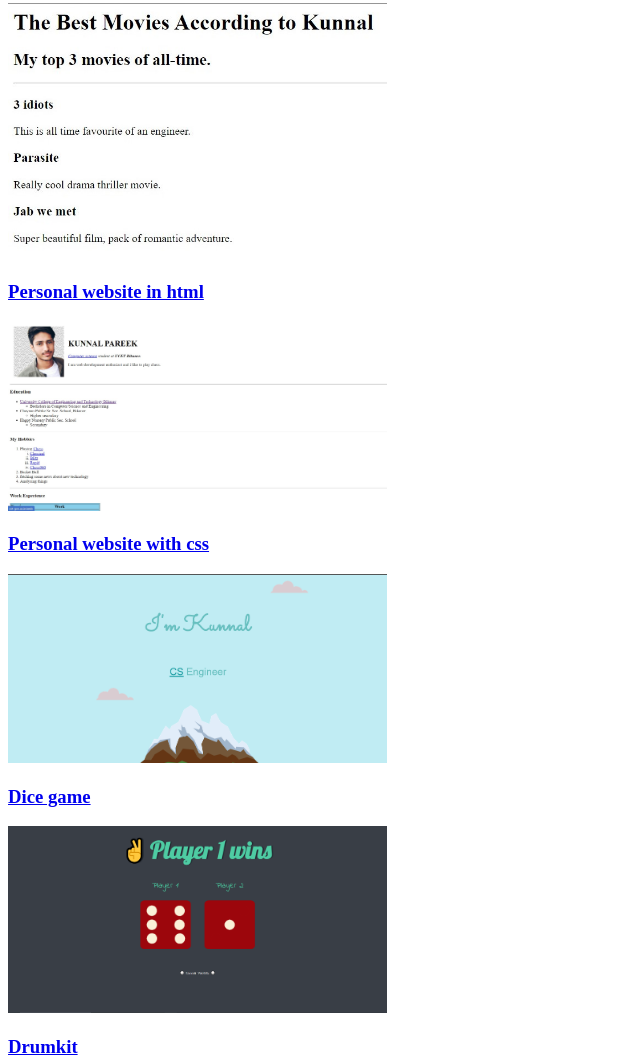
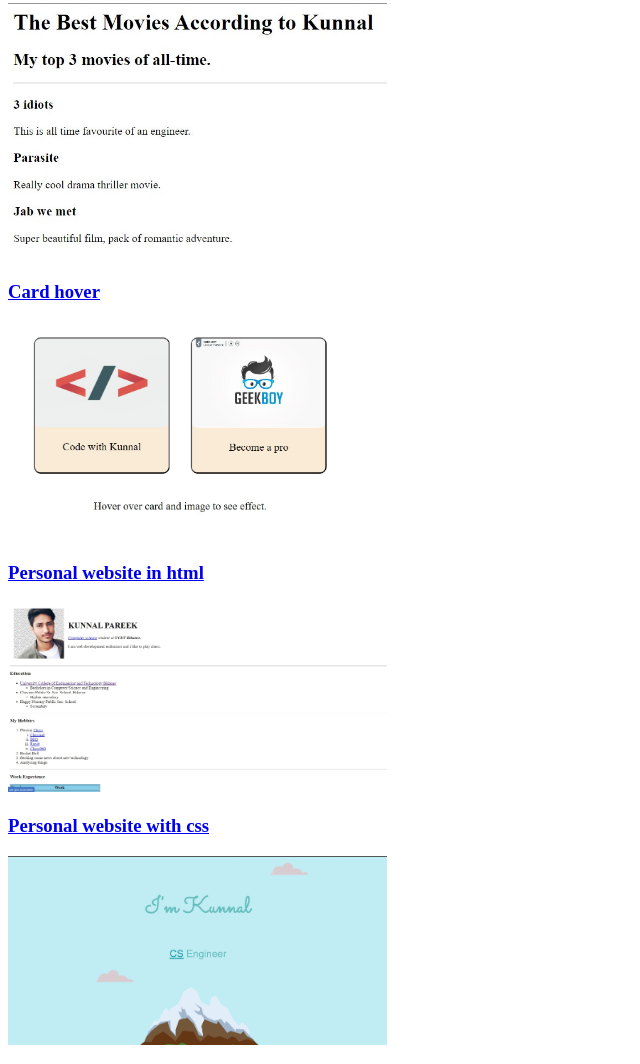
Before and after one commit to Kunnalpareek/Html-portfolio, a plain HTML site: page index.html in a window 1280 px wide. Shown: the part 839-1903 px from the top of the page, without its empty margins (0-640 px from the left). Drawn offline with Linux system fonts and the light colour scheme.

Commit message:
Index updated with card hover

```diff
--- a/index.html
+++ b/index.html
@@ -18,6 +18,9 @@
 <!-- Movie ranking -->
 <h3><a href="./public/movie-ranking.html">Movie Ranking</a></h3>
 <img src="./assets/images/Movieranking.jpg" alt="Movie ranking" width="30%">
+<!-- Card hover -->
+<h3><a href="./public/Card hover/index.html">Card hover</a></h3>
+<img src="./assets/images/card hover.jpg" alt="Card hover" width="30%">
 <!-- Html personal site -->
 <h3><a href="./public/HTML- Personal site/index.html">Personal website in html</a></h3>
 <img src="./assets/images/Html Personal site.jpg" alt="Html site image " width="30%">
```
